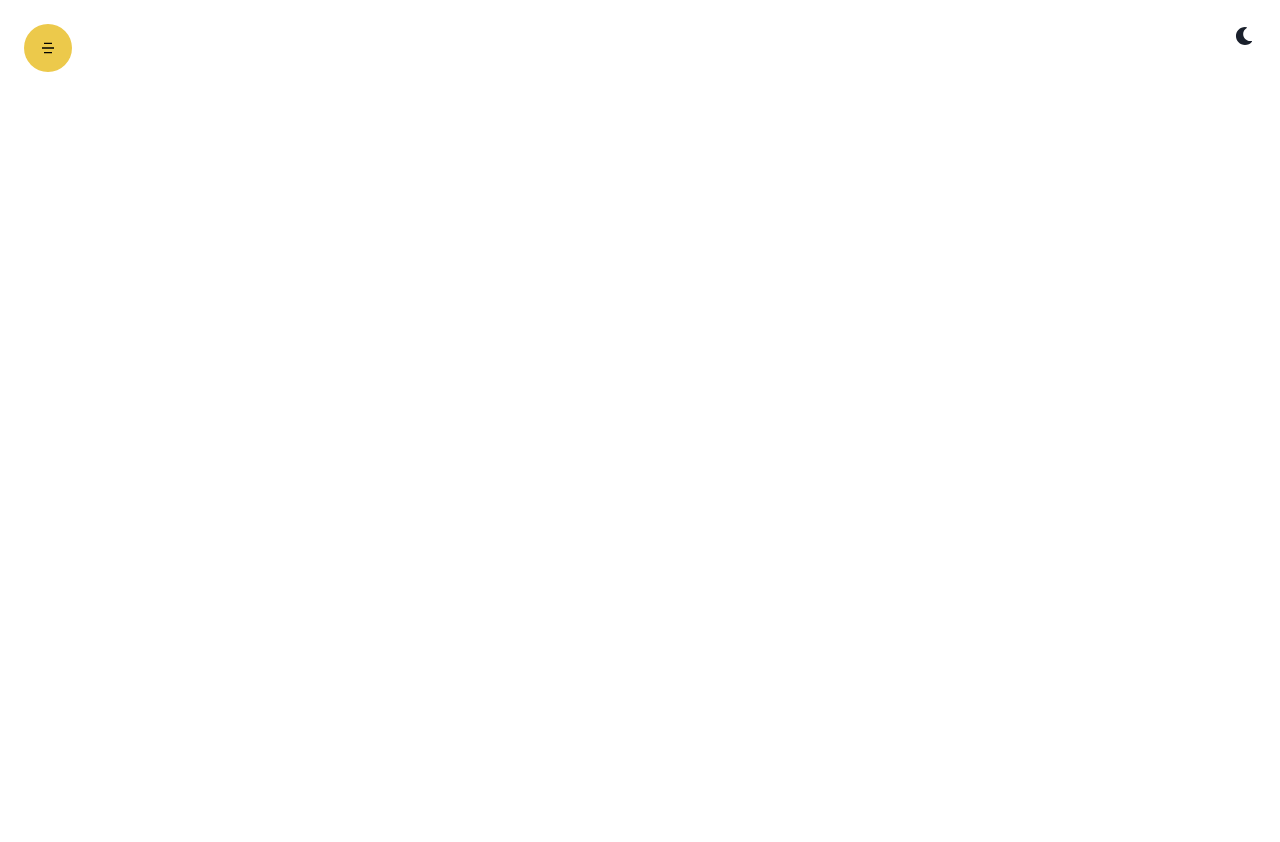
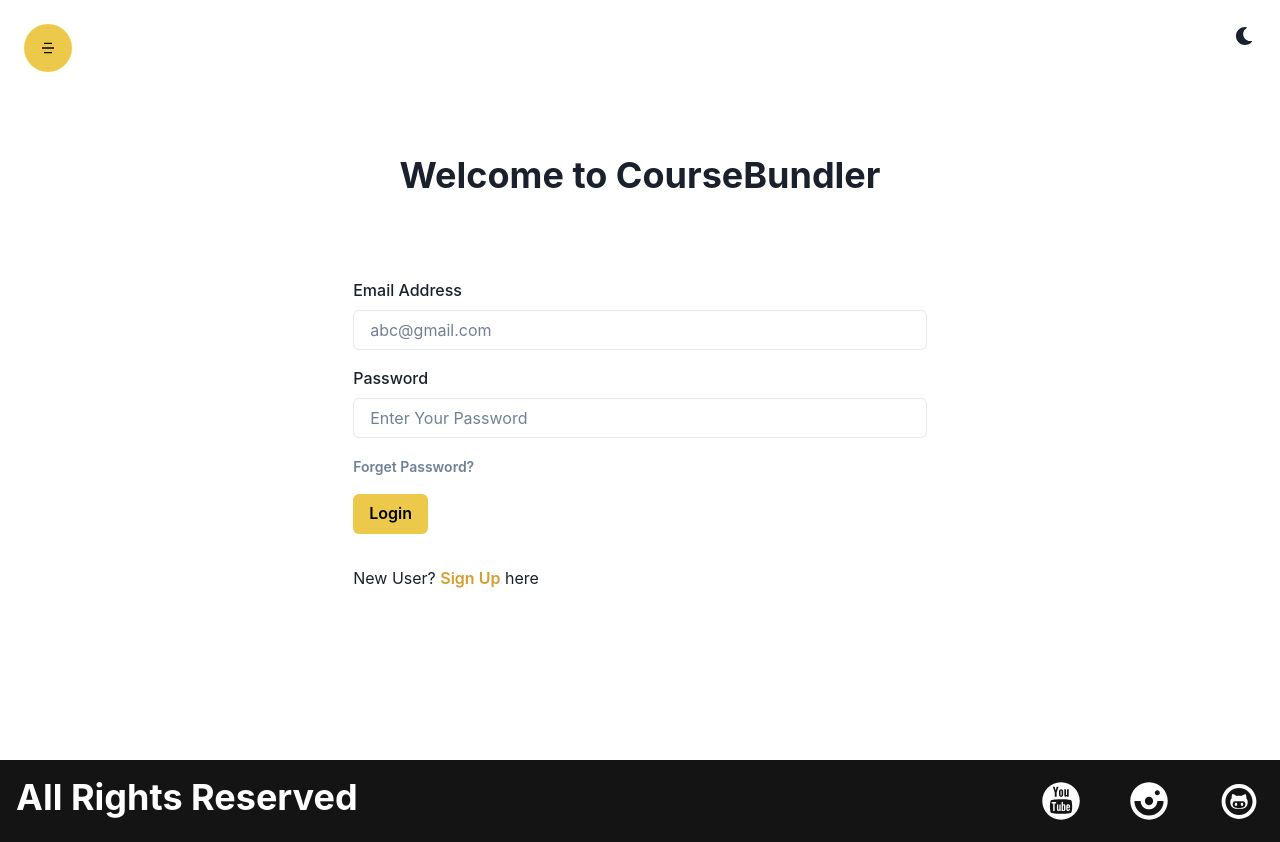
Before and after one commit to CodingKing2003/CourseBundler, a React (Create React App) app in the folder frontend/: page /login in a window 1280 px wide. Before the commit this address had no page. Before the commit the page ends 800 px from the top, so only its background shows below. Built offline with nearby package versions, Linux system fonts and the light colour scheme.

Commit message:
Footer & Login Page

```diff
--- a/frontend/src/App.js
+++ b/frontend/src/App.js
@@ -3,6 +3,8 @@
 import Home from './components/Home/Home';
 import Header from './components/Layout/Header/Header';
 import Courses from './components/Courses/Courses';
+import Footer from './components/Layout/Footer/Footer';
+import Login from './components/Auth/Login';
 
 
 
@@ -13,7 +15,9 @@
     <Routes>
       <Route path='/' element={<Home />} />
       <Route path='/courses' element={<Courses />} />
+      <Route path='/login' element={<Login />} />
     </Routes>
+    <Footer />
     </BrowserRouter>
 
 
--- /dev/null
+++ b/frontend/src/components/Auth/Login.jsx
@@ -0,0 +1,73 @@
+import { Box, Button, Container, FormLabel, Heading, Input, VStack } from '@chakra-ui/react';
+import React, { useState } from 'react';
+import { Link } from 'react-router-dom';
+
+const Login = () => {
+  const [email, setEmail] = useState('');
+  const [password, setPassword] = useState('');
+
+  const submitHandler = e => {
+    e.preventDefault();
+  };
+  return(
+    <Container h={"95vh"}>
+        <VStack h={"full"} justifyContent={"center"} spacing={"16"}>
+            <Heading children="Welcome to CourseBundler" />
+            <form onSubmit={submitHandler} style={{ width: '100%' }} >
+                <Box my={"4"}>
+                    <FormLabel htmlFor="email" children="Email Address" />
+                    <Input
+              required
+              id="email"
+              value={email}
+              onChange={e => setEmail(e.target.value)}
+              placeholder="abc@gmail.com"
+              type={'email'}
+              focusBorderColor="yellow.500"
+            />
+
+                </Box>
+                <Box my={'4'}>
+            <FormLabel htmlFor="password" children="Password" />
+            <Input
+              required
+              id="password"
+              value={password}
+              onChange={e => setPassword(e.target.value)}
+              placeholder="Enter Your Password"
+              type={'password'}
+              focusBorderColor="yellow.500"
+            />
+          </Box>
+
+          <Box>
+            <Link to="/forgetpassword">
+              <Button fontSize={'sm'} variant="link">
+                Forget Password?
+              </Button>
+            </Link>
+          </Box>
+
+          <Button my="4" colorScheme={'yellow'} type="submit">
+            Login
+          </Button>
+
+          <Box my="4">
+            New User?{' '}
+            <Link to="/register">
+              <Button colorScheme={'yellow'} variant="link">
+                Sign Up
+              </Button>{' '}
+              here
+            </Link>
+          </Box>
+
+            </form>
+
+        </VStack>
+
+    </Container>
+  )
+};
+
+export default Login;
--- /dev/null
+++ b/frontend/src/components/Layout/Footer/Footer.jsx
@@ -0,0 +1,38 @@
+import { Box, Heading, HStack, Stack, VStack } from '@chakra-ui/react';
+import React from 'react';
+import {
+  TiSocialYoutubeCircular,
+  TiSocialInstagramCircular,
+} from 'react-icons/ti';
+import { DiGithub } from 'react-icons/di';
+const Footer = () => {
+  return (
+    <Box padding={'4'} bg="blackAlpha.900" minH={'10vh'}>
+      <Stack direction={['column', 'row']}>
+        <VStack alignItems={['center', 'flex-start']} width="full">
+          <Heading children="All Rights Reserved" color={'white'} />
+
+        </VStack>
+
+        <HStack
+          spacing={['2', '10']}
+          justifyContent="center"
+          color={'white'}
+          fontSize="50"
+        >
+          <a href="#" target={'blank'}>
+            <TiSocialYoutubeCircular />
+          </a>
+          <a href="https://instagram.com/rajanjha894" target={'blank'}>
+            <TiSocialInstagramCircular />
+          </a>
+          <a href="https://github.com/CodingKing2003" target={'blank'}>
+            <DiGithub />
+          </a>
+        </HStack>
+      </Stack>
+    </Box>
+  );
+};
+
+export default Footer;
--- a/frontend/src/components/Layout/Header/Header.jsx
+++ b/frontend/src/components/Layout/Header/Header.jsx
@@ -21,7 +21,7 @@
 );
 const Header = () => {
   const { isOpen, onOpen, onClose } = useDisclosure();
-  const isAuthenticated = true;
+  const isAuthenticated = false;
 
   const user = {
     role: 'admin',
```
